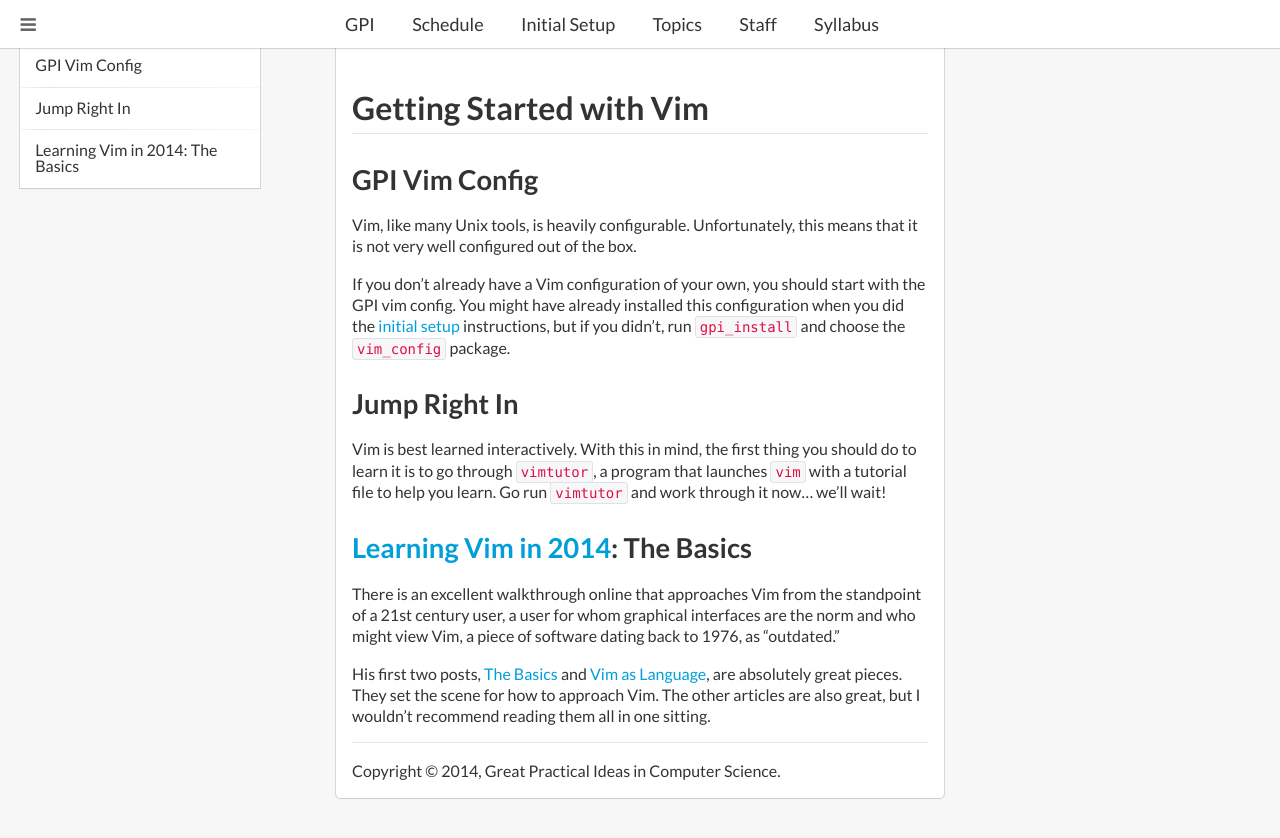
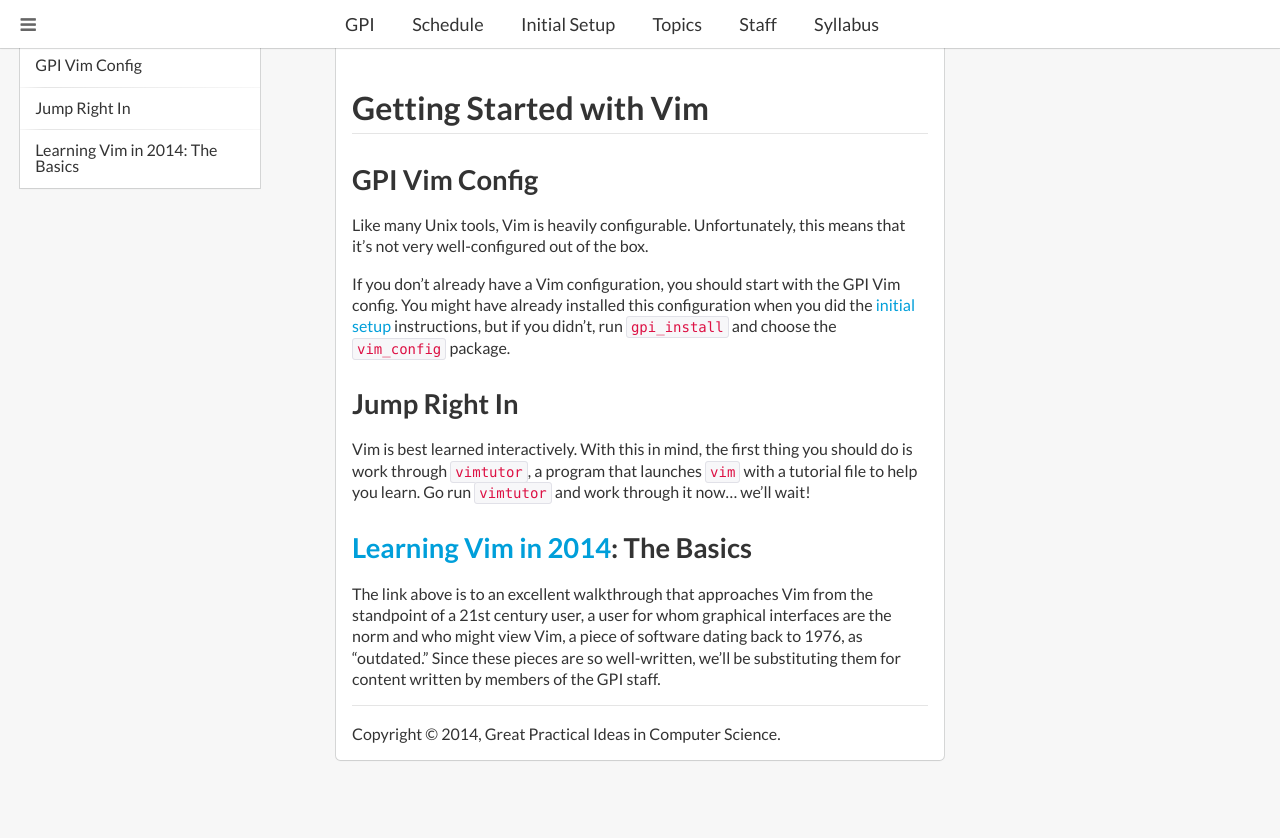
Before and after one commit to cmugpi/cmugpi.github.io, a Jekyll site: the page built from topics/vim/getting-started/index.md, in a window 1280 px wide. Shown: the top 838 px of the page. Built offline with Jekyll 4.4.1, drawn with Linux system fonts in a browser that asks for light colours; nearby versions of some CDN libraries.

Commit message:
Edits and revisions to vim

```diff
--- a/topics/vim/getting-started/index.md
+++ b/topics/vim/getting-started/index.md
@@ -15,12 +15,12 @@
 
 ## GPI Vim Config
 
-Vim, like many Unix tools, is heavily configurable. Unfortunately, this means
-that it is not very well configured out of the box.
+Like many Unix tools, Vim is heavily configurable. Unfortunately, this means
+that it's not very well-configured out of the box.
 
-If you don't already have a Vim configuration of your own, you should start with
-the GPI vim config. You might have already installed this configuration when you
-did the [initial setup][initial-setup] instructions, but if you didn't, run
+If you don't already have a Vim configuration, you should start with the GPI Vim
+config. You might have already installed this configuration when you did the
+[initial setup][initial-setup] instructions, but if you didn't, run
 `gpi_install` and choose the `vim_config` package.
 
 [initial-setup]: {{ "/initial-setup/" | prepend: site.baseprefix }}
@@ -28,21 +28,17 @@
 ## Jump Right In
 
 Vim is best learned interactively. With this in mind, the first thing you
-should do to learn it is to go through `vimtutor`, a program that launches `vim`
-with a tutorial file to help you learn. Go run `vimtutor` and work through it
-now... we'll wait!
+should do is work through `vimtutor`, a program that launches `vim` with a
+tutorial file to help you learn. Go run `vimtutor` and work through it now...
+we'll wait!
 
 ## [Learning Vim in 2014][learning-vim]: The Basics
 
-There is an excellent walkthrough online that approaches Vim from the standpoint
-of a 21st century user, a user for whom graphical interfaces are the norm and
-who might view Vim, a piece of software dating back to 1976, as "outdated."
-
-His first two posts, [The Basics][the-basics] and [Vim as
-Language][vim-language], are absolutely great pieces. They set the scene for how
-to approach Vim. The other articles are also great, but I wouldn't recommend
-reading them all in one sitting.
-
+The link above is to an excellent walkthrough that approaches Vim from the
+standpoint of a 21st century user, a user for whom graphical interfaces are the
+norm and who might view Vim, a piece of software dating back to 1976, as
+"outdated." Since these pieces are so well-written, we'll be substituting them
+for content written by members of the GPI staff.
 
 [learning-vim]: http://benmccormick.org/learning-vim-in-2014/
 [the-basics]: http://benmccormick.org/2014/06/30/learning-vim-in-2014-the-basics/
```
Also changed, not shown: topics/vim/index.md (+8 -8 lines).
